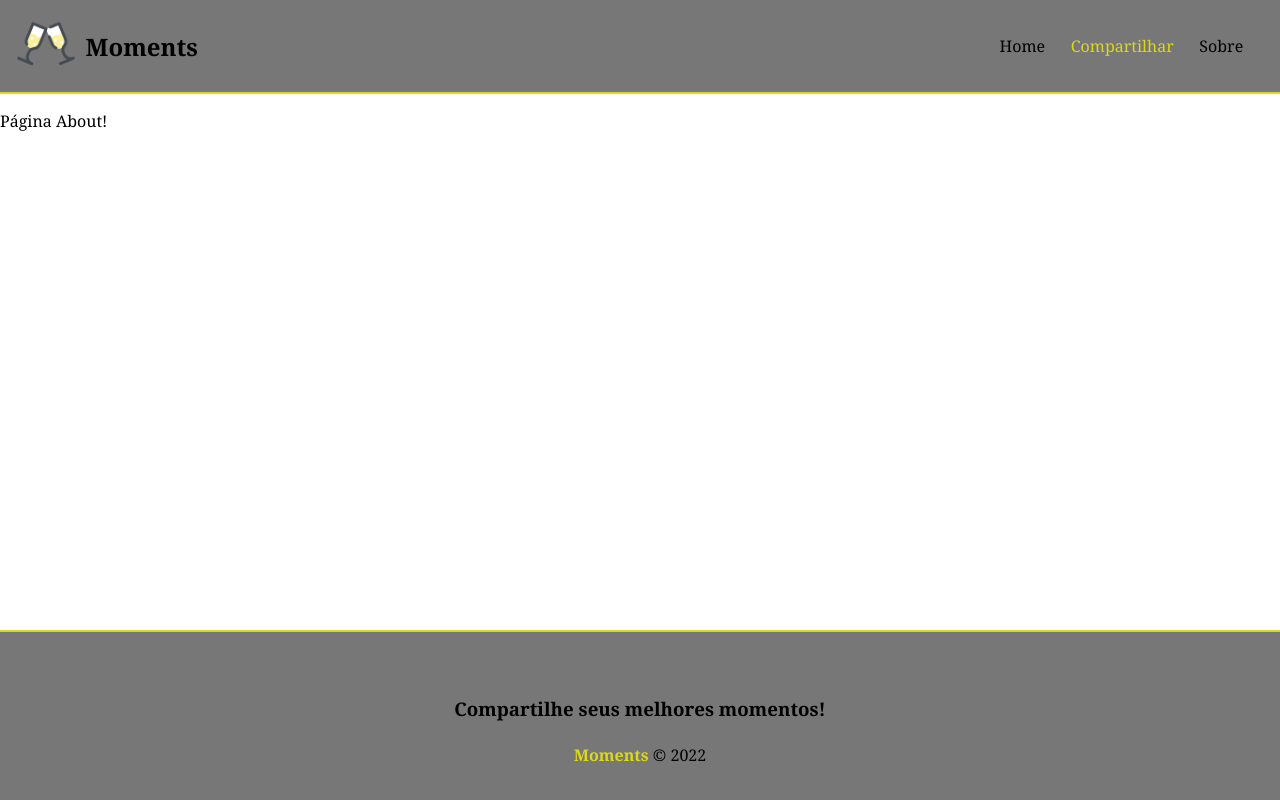
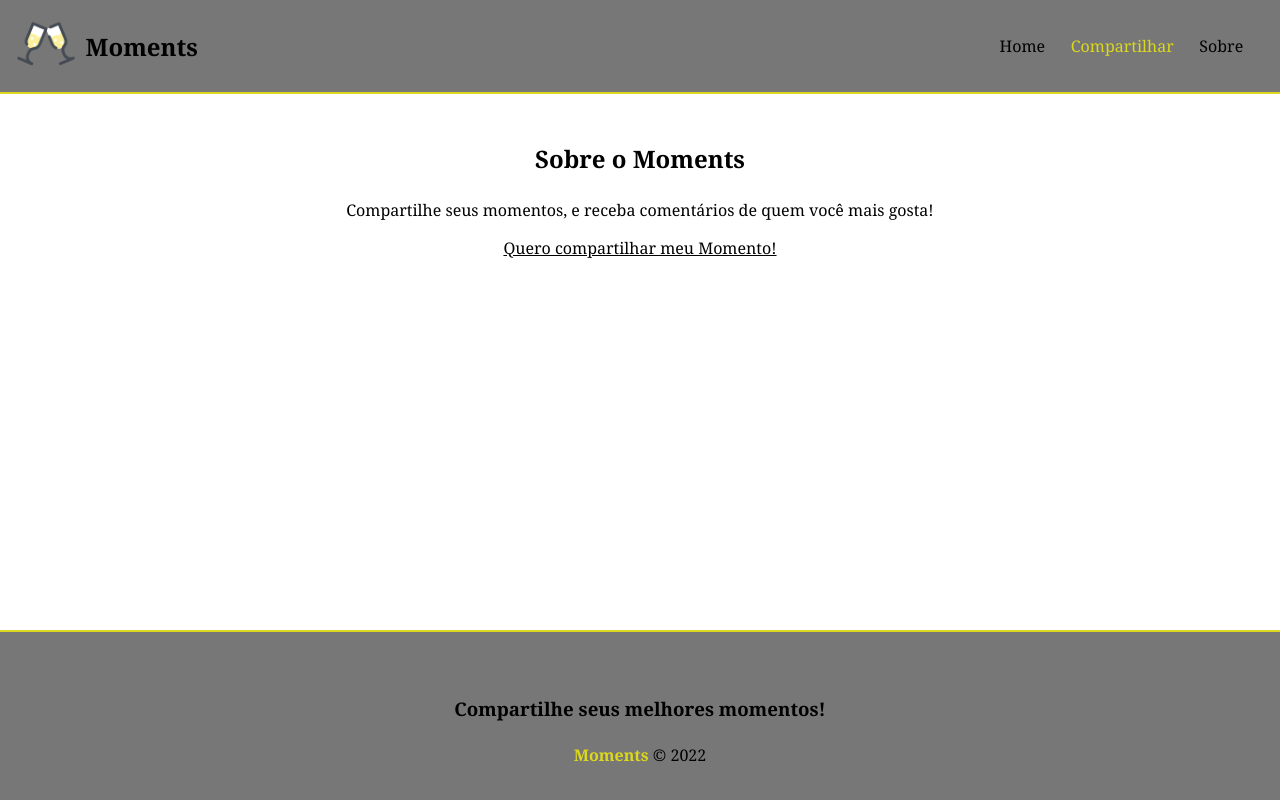
Before and after one commit to marcosCappelli/Moments, an Angular app: page /about in a window 1280 px wide. Shown: the top 800 px of the page. Built offline with nearby package versions, Linux system fonts and the light colour scheme.

Commit message:
page about

```diff
--- a/src/app/components/pages/about/about.component.css
+++ b/src/app/components/pages/about/about.component.css
@@ -0,0 +1,15 @@
+.about {
+    display: flex;
+    flex-direction: column;
+    align-items: center;
+    justify-content: center;
+    padding: 2em;
+}
+
+h2, p {
+    margin-bottom: 1em;
+}
+
+.about a {
+    text-decoration: underline;
+}
--- a/src/app/components/pages/about/about.component.html
+++ b/src/app/components/pages/about/about.component.html
@@ -1 +1,7 @@
-<p>Página About!</p>
+<div class="about">
+    <h2>Sobre o Moments</h2>
+    <p>
+        Compartilhe seus momentos, e receba comentários de quem você mais gosta!
+    </p>
+    <a routerLink="/moments/new">Quero compartilhar meu Momento!</a>
+</div>
```
